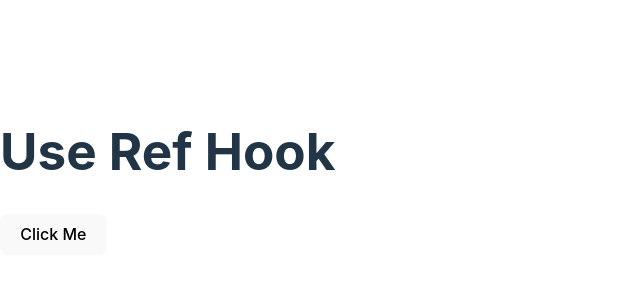
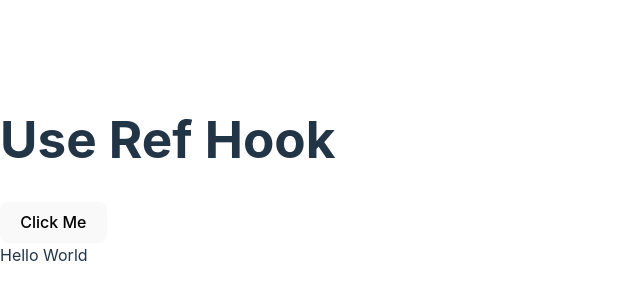
Before and after one commit to developer-mohitsoni/React-All-Hooks-Practice, a React (Vite) app: page / in a window 1280 px wide. Shown: the part 228-528 px from the top of the page, without its empty margins (0-640 px from the left). Built offline with nearby package versions, Linux system fonts and the light colour scheme.

Commit message:
useRefHook - Example-2

```diff
--- a/src/components/UseRefHook.jsx
+++ b/src/components/UseRefHook.jsx
@@ -1,18 +1,29 @@
-import { useRef } from "react";
+import { useEffect, useRef } from "react";
 
 const UseRefHook = () => {
   const countValue = useRef(0);
+  const divReference = useRef();
 
   const handleClick = () => {
     countValue.current++;
 
     console.log(countValue.current);
   };
+
+  useEffect(() => {
+    const getDivReference = divReference.current;
+
+    console.log(getDivReference);
+  }, []);
+
   return (
     <>
       <div>
         <h1>Use Ref Hook</h1>
         <button onClick={handleClick}>Click Me</button>
+        <div ref={divReference} className="hello">
+          Hello World
+        </div>
       </div>
     </>
   );
```
